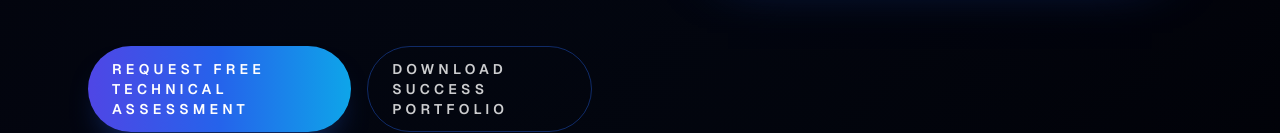
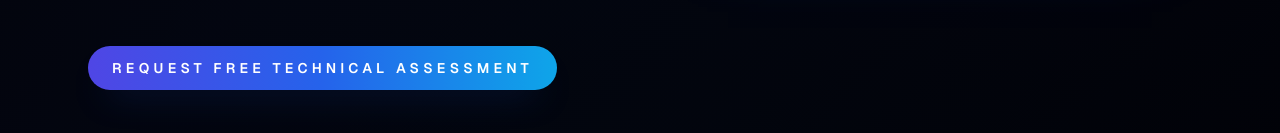
Before and after one commit to javidavo05/pimepanama, a Next.js app: page /en in a window 1280 px wide. Shown: the part 819-952 px from the top of the page. Built offline with nearby package versions, Linux system fonts and the light colour scheme; no server answers; the database is empty.

Commit message:
Remove secondary hero CTA

```diff
--- a/src/components/landing/hero-section.tsx
+++ b/src/components/landing/hero-section.tsx
@@ -85,14 +85,7 @@
                   {hero.primaryCta.label}
                 </Link>
               ) : null}
-              {hero.secondaryCta.label && hero.secondaryCta.href ? (
-                <Link
-                  href={hero.secondaryCta.href}
-                  className="inline-flex items-center justify-center rounded-full border border-[#2563EB]/40 px-6 py-3 text-sm font-semibold uppercase tracking-[0.3em] text-white/80 transition hover:border-[#2563EB]/70 hover:text-white"
-                >
-                  {hero.secondaryCta.label}
-                </Link>
-              ) : null}
+              {/* secondary CTA intentionally removed */}
             </motion.div>
           </div>
           <motion.div
```
